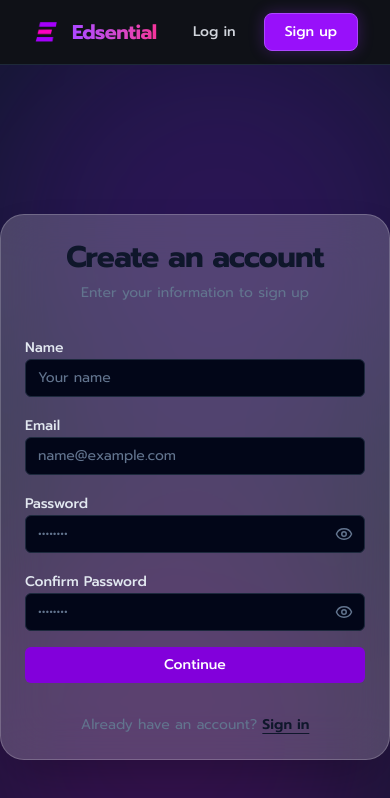
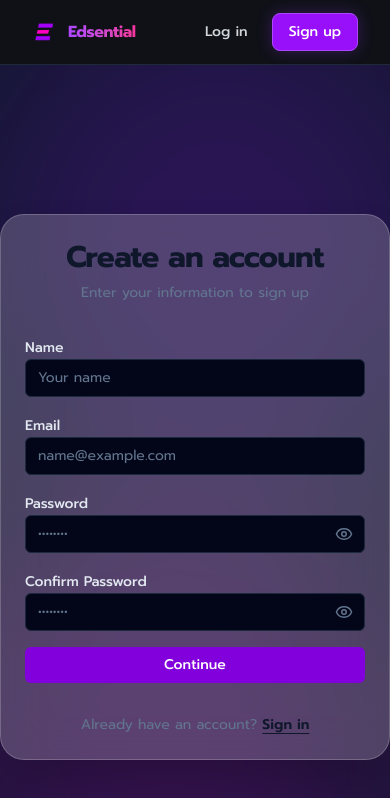
Before and after one commit to iamSinlapachai/edsential-lab-project, a Next.js app: page /signup in a window 390 px wide. Shown: the top 798 px of the page. Built offline with nearby package versions, Linux system fonts and the light colour scheme; no server answers.

Commit message:
George: Demo 3

```diff
--- a/app/(account)/signin/page.tsx
+++ b/app/(account)/signin/page.tsx
@@ -5,14 +5,10 @@ import Link from "next/link";
 import { useRouter } from "next/navigation";
 import { createClient } from "@/lib/supabaseClient"; // ตรวจสอบ path ให้ตรงกับโปรเจกต์
 import { Loader2, AlertCircle, Eye, EyeOff } from "lucide-react";
-import { cookies } from "next/headers";
-import { redirect } from "next/navigation";
-
 
 export default async function SignInPage() {
   const router = useRouter();
   const supabase = createClient();
-  const cookieStore = await cookies();
 
   // 1. State Management
   const [formData, setFormData] = useState({
--- a/app/globals.css
+++ b/app/globals.css
@@ -11,7 +11,7 @@ body {
   /* ป้องกันการเลื่อนทะลุขอบใน iPhone (Bounce Effect) */
   overscroll-behavior: none;
 
-  overflow: hidden;
+  overflow-x: hidden;
 
   /* กำหนดความสูงให้พอดีจอเสมอ */
   height: 100%;
--- a/components/NavigationBar.tsx
+++ b/components/NavigationBar.tsx
@@ -86,11 +86,20 @@ export default function Navbar() {
     <nav className="w-full bg-[#0F1117] sticky top-0 z-100 border-b border-gray-800">
       <div className="mx-auto flex h-16 max-w-7xl items-center justify-between px-8">
 
-        {/* Logo */}
+        {/* Logo Section */}
         <div className="flex items-center gap-6">
           <Link href="/" className="flex items-center gap-3 group">
-            <Image src={EdsentialLogo} alt="Edsential Logo" width={28} height={28} />
-            <h1 className="text-xl font-bold text-transparent bg-clip-text bg-linear-to-r from-purple-500 to-pink-500 tracking-tight">
+            {/* ปรับขนาด Image: ปกติ 22px (มือถือ), หน้าจอใหญ่ขึ้นไปเป็น 28px */}
+            <Image
+              src={EdsentialLogo}
+              alt="Edsential Logo"
+              width={28}
+              height={28}
+              className="w-6 h-6 md:w-7 md:h-7 transition-all"
+            />
+
+            {/* ปรับขนาด Text: ปกติ text-lg (มือถือ), หน้าจอใหญ่ขึ้นไปเป็น text-xl */}
+            <h1 className="text-l md:text-xl font-bold text-transparent bg-clip-text bg-linear-to-r from-purple-500 to-pink-500 tracking-tight transition-all">
               Edsential
             </h1>
           </Link>
@@ -101,11 +110,11 @@ export default function Navbar() {
           {loading ? (
             <Loader2 className="animate-spin text-gray-500" size={20} />
           ) : !user ? (
-            <div className="flex items-center gap-3">
+            <div className="flex items-center gap-2">
               <Link href="/signin" className="text-sm font-medium text-gray-300 hover:text-white px-4 py-2">
                 Log in
               </Link>
-              <Link href="/signup" className="text-sm font-medium text-white bg-purple-600 hover:bg-purple-700 border border-purple-500 px-5 py-2 rounded-lg transition-all shadow-[0_0_15px_rgba(147,51,234,0.3)] active:scale-95">
+              <Link href="/signup" className="text-sm font-medium text-white bg-purple-600 hover:bg-purple-700 border border-purple-500 px-4 py-2 rounded-lg transition-all shadow-[0_0_15px_rgba(147,51,234,0.3)] active:scale-95">
                 Sign up
               </Link>
             </div>
```
